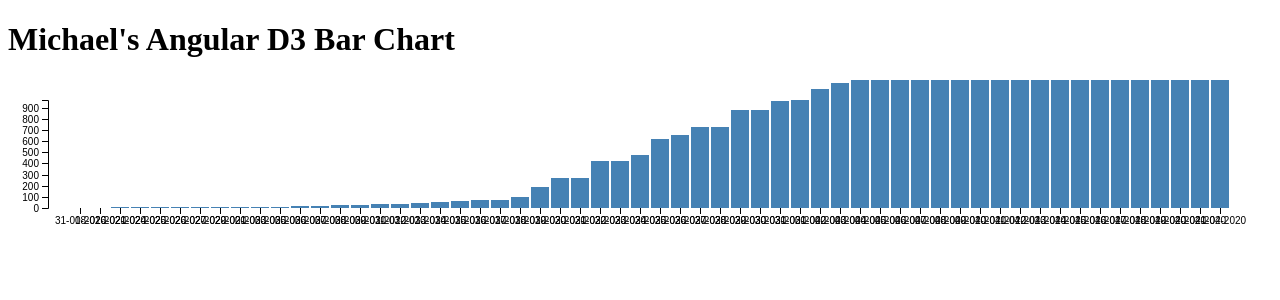
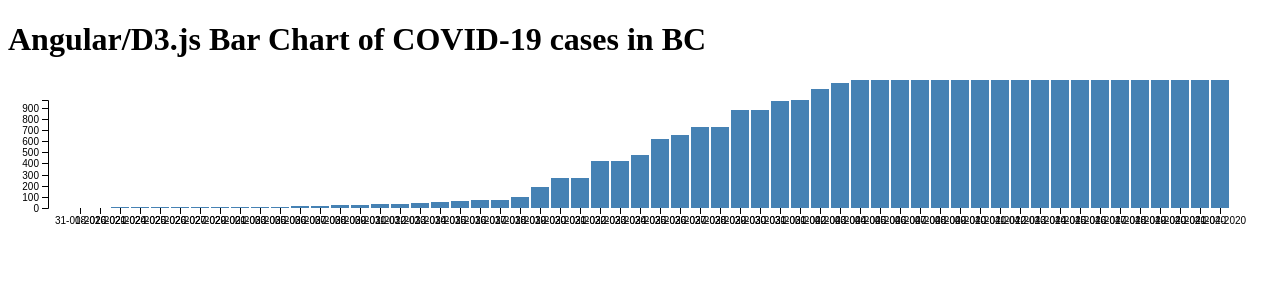
Before and after one commit to mbborromeo/angular-d3-graph, an Angular app: page / in a window 1280 px wide. Shown: the top 300 px of the page. Built offline with nearby package versions, Linux system fonts and the light colour scheme.

Commit message:
draft BC cases only edit title

```diff
--- a/src/app/app.component.html
+++ b/src/app/app.component.html
@@ -1,4 +1,4 @@
-<h1>Michael's Angular D3 Bar Chart</h1>
+<h1>Angular/D3.js Bar Chart of COVID-19 cases in BC</h1>
 <app-bar-chart [data]="data | async"></app-bar-chart>
 
 <router-outlet></router-outlet>
```
